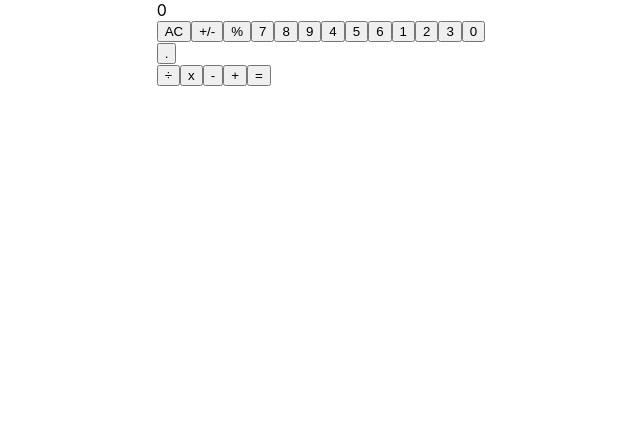
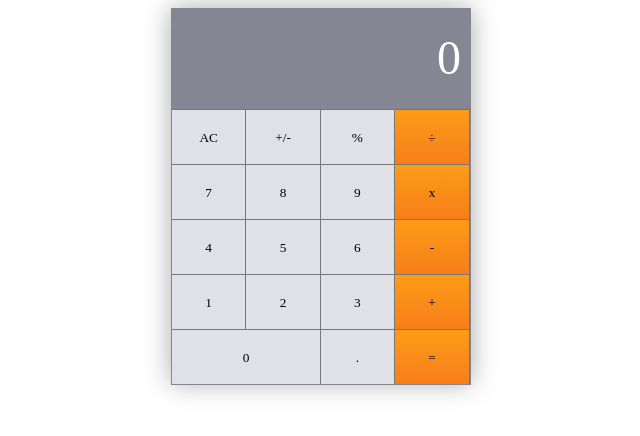
Before and after one commit to Munsa1/math-app, a React (Create React App) app: page / in a window 1280 px wide. Shown: the top 436 px of the page, without its empty margins (319-959 px from the left). Built offline with nearby package versions, Linux system fonts and the light colour scheme.

Commit message:
Add styling for the buttons and input field

```diff
--- a/src/index.css
+++ b/src/index.css
@@ -1,27 +1,69 @@
-body {
-  margin: 0;
-  font-family:
-    -apple-system,
-    BlinkMacSystemFont,
-    'Segoe UI',
-    'Roboto',
-    'Oxygen',
-    'Ubuntu',
-    'Cantarell',
-    'Fira Sans',
-    'Droid Sans',
-    'Helvetica Neue',
-    sans-serif;
-  -webkit-font-smoothing: antialiased;
-  -moz-osx-font-smoothing: grayscale;
+.calc-body {
+  width: 300px;
+  height: 375px;
+  box-shadow: 0 0 25px 0 #aaa;
 }
 
-code {
-  font-family:
-    source-code-pro,
-    Menlo,
-    Monaco,
-    Consolas,
-    'Courier New',
-    monospace;
+.calc-screen {
+  text-align: right;
+  color: white;
+  background-color: #858694;
+  line-height: 100px;
+  font-size: 3em;
+  padding: 0 10px;
+  right: 0;
+  transform-origin: right;
 }
+
+.calc-buttons {
+  width: 74px;
+  height: 55px;
+  flex-grow: 1;
+  align-items: center;
+  margin: 0 auto;
+  line-height: 55px;
+}
+
+button {
+  display: block;
+  background: none;
+  border: none;
+  padding: 0;
+  font-family: inherit;
+  user-select: none;
+  cursor: pointer;
+  outline: none;
+  border-top: 1px solid #777;
+  border-right: 1px solid #777;
+  -webkit-tap-highlight-color: rgba(0, 0, 0, 0);
+}
+
+button:active {
+  box-shadow: inset 0 0 80px 0 rgba(0, 0, 0, 0.25);
+}
+
+.calc-buttons button {
+  border-top: 1px solid #777;
+  border-right: 1px solid #777;
+}
+
+.keyboard {
+  display: flex;
+  border: 1px solid #858694;
+}
+
+.key-digits {
+  background: #e0e0e7;
+  display: flex;
+  flex-direction: row;
+  flex-wrap: wrap;
+}
+
+.key-digits button {
+  background: #e0e0e7;
+}
+
+.operators button {
+  width: 75px;
+  background: linear-gradient(to bottom, rgba(252, 156, 23, 1) 0%, rgba(247, 126, 27, 1) 100%);
+}
```
